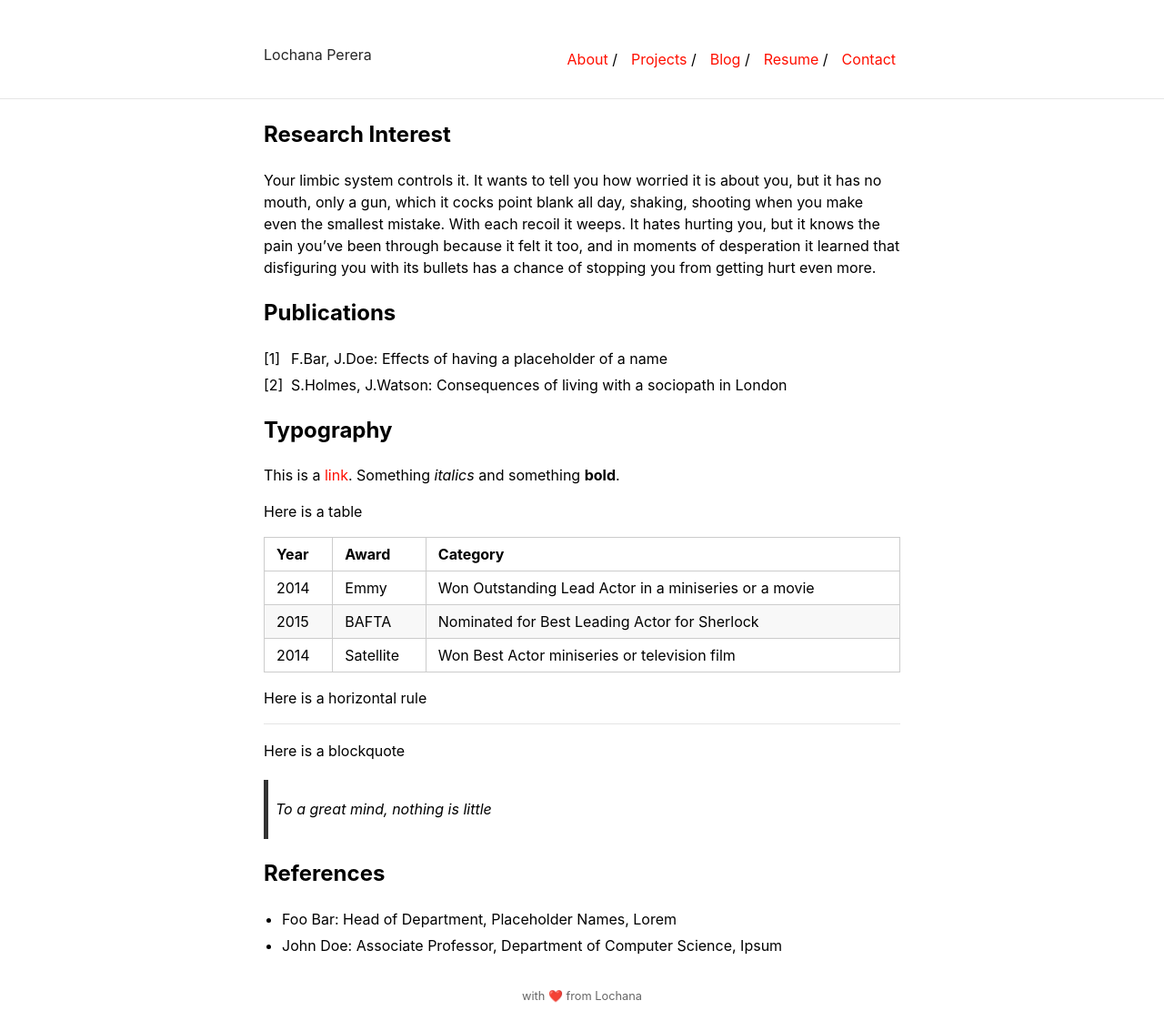
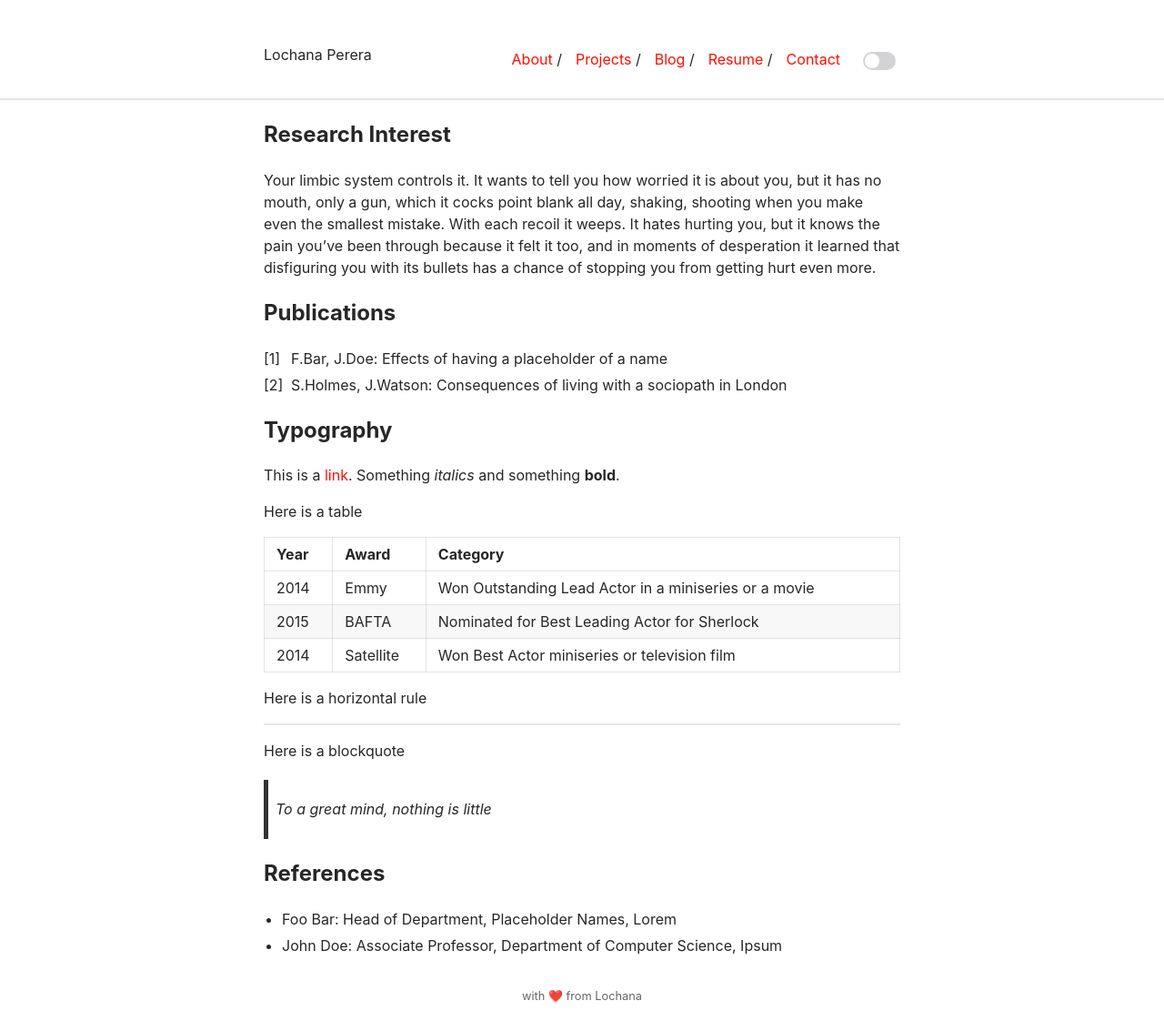
Before and after one commit to fivetwentythree/cv-blog, a Jekyll site: the page built from index.md, in a window 1280 px wide. Shown: the whole page at 91% size. Built offline with Jekyll 4.4.1, drawn with Linux system fonts in a browser that asks for light colours; our own code applies the rules of GitHub Pages for plain Markdown files.

Commit message:
added dark theme and a toggle button

```diff
--- a/_layouts/default.html
+++ b/_layouts/default.html
@@ -24,6 +24,7 @@
 
     <link rel="alternate" type="application/rss+xml" title="{{ site.title }} RSS" href="/feed.xml" />
     <link rel="stylesheet" href="{{ site.baseurl }}/css/main.css">
+    <script src="{{ site.baseurl }}/js/theme-toggle.js"></script>
     {% if site.favicon %}
         <link rel="icon" type="image/ico" href="{{ site.favicon_location }}">
         <link rel="shortcut-icon" type="image/ico" href="{{ site.favicon_location }}">
--- a/_sass/_style.scss
+++ b/_sass/_style.scss
@@ -1,11 +1,11 @@
 @import "vars";
 html{height:100%;margin:0;padding:0}
-body{margin:0;font-family:-apple-system,BlinkMacSystemFont,"Segoe UI",Roboto,Helvetica,Arial,sans-serif,"Apple Color Emoji","Segoe UI Emoji","Segoe UI Symbol";height:100%;text-rendering:optimizeLegibility;-webkit-font-smoothing:antialiased}
-a{text-decoration:none;color:$accent}
+body{margin:0;font-family:-apple-system,BlinkMacSystemFont,"Segoe UI",Roboto,Helvetica,Arial,sans-serif,"Apple Color Emoji","Segoe UI Emoji","Segoe UI Symbol";height:100%;text-rendering:optimizeLegibility;-webkit-font-smoothing:antialiased;background-color:var(--bg-color);color:var(--text-color)}
+a{text-decoration:none;color:var(--link-color)}
 a:hover{text-decoration:underline}
-hr{border:0;height:0;border-top:1px solid rgba(0,0,0,.1);border-bottom:1px solid rgba(255,255,255,.3)}
+hr{border:0;height:0;border-top:1px solid var(--border-color);border-bottom:1px solid var(--border-color)}
 
-#author-name{font-size:1em;color:#272727;display:inline-block}
+#author-name{font-size:1em;color:var(--text-color);display:inline-block}
 .navbar{padding:50px 0}
 .navbar-ul{display:inline-block;margin:0;padding:5px 0;margin-left:20px}
 .nav-list{list-style-type:none;margin:0 5px 0 10px}
--- a/_sass/tables.scss
+++ b/_sass/tables.scss
@@ -5,23 +5,23 @@ table {
     padding: 0;
 }
 table tr {
-    border-top: 1px solid #cccccc;
-    background-color: white;
+    border-top: 1px solid var(--border-color);
+    background-color: var(--bg-color);
     margin: 0;
     padding: 0;
 }
 table tr:nth-child(2n) {
-    background-color: #f8f8f8;
+    background-color: var(--code-bg);
 }
 table tr th {
     font-weight: bold;
-    border: 1px solid #cccccc;
+    border: 1px solid var(--border-color);
     text-align: left;
     margin: 0;
     padding: 6px 13px;
 }
 table tr td {
-    border: 1px solid #cccccc;
+    border: 1px solid var(--border-color);
     text-align: left;
     margin: 0;
     padding: 6px 13px;
--- a/_sass/vars.scss
+++ b/_sass/vars.scss
@@ -2,7 +2,29 @@
  * Customization Variables
  */
 
-$accent: #FF0F00;
+:root[data-theme="light"] {
+    --accent: #FF0F00;
+    --bg-color: #ffffff;
+    --text-color: #272727;
+    --link-color: var(--accent);
+    --border-color: rgba(0, 0, 0, 0.1);
+    --code-bg: #f8f8f8;
+}
+
+:root[data-theme="dark"] {
+    --accent: #FF6B6B;
+    --bg-color: #000000;
+    --text-color: #ffffff;
+    --link-color: var(--accent);
+    --border-color: rgba(255, 255, 255, 0.1);
+    --code-bg: #1a1a1a;
+}
+
+:root {
+    color-scheme: light dark;
+}
+
+$accent: var(--accent);
 $image-size: 85px;
 
 /*
--- /dev/null
+++ b/js/theme-toggle.js
@@ -0,0 +1,106 @@
+// Theme toggle functionality
+function initThemeToggle() {
+    // Check for saved user preference, first in localStorage, then in system setting
+    const savedTheme = localStorage.getItem('theme') || (window.matchMedia('(prefers-color-scheme: dark)').matches ? 'dark' : 'light');
+
+    // Add theme toggle button styles
+    const style = document.createElement('style');
+    style.textContent = `
+        .theme-toggle {
+            position: relative;
+            width: 36px;
+            height: 20px;
+            background: rgba(120, 120, 128, 0.32);
+            border-radius: 10px;
+            border: none;
+            cursor: pointer;
+            transition: background-color 0.3s;
+            -webkit-tap-highlight-color: transparent;
+            margin: 0 0 0 10px;
+            vertical-align: middle;
+            display: inline-flex;
+            align-items: center;
+        }
+
+        .theme-toggle::after {
+            content: '';
+            position: absolute;
+            left: 2px;
+            top: 2px;
+            width: 16px;
+            height: 16px;
+            background-color: #FFFFFF;
+            border-radius: 50%;
+            transition: transform 0.3s, background-color 0.3s;
+        }
+
+        .theme-toggle[aria-checked="true"] {
+            background: var(--accent);
+        }
+
+        .theme-toggle[aria-checked="true"]::after {
+            transform: translateX(16px);
+        }
+
+        @media (hover: hover) {
+            .theme-toggle:hover {
+                background: rgba(120, 120, 128, 0.42);
+            }
+
+            .theme-toggle[aria-checked="true"]:hover {
+                background: var(--accent);
+                opacity: 0.8;
+            }
+        }
+
+        .theme-toggle:active::after {
+            width: 20px;
+        }
+
+        .theme-toggle[aria-checked="true"]:active::after {
+            transform: translateX(12px);
+        }
+    `;
+    document.head.appendChild(style);
+
+    // Create and add the toggle button
+    const toggle = document.createElement('button');
+    toggle.className = 'theme-toggle';
+    toggle.setAttribute('role', 'switch');
+    toggle.setAttribute('aria-checked', savedTheme === 'dark' ? 'true' : 'false');
+    toggle.setAttribute('aria-label', 'Theme toggle');
+
+    // Add the toggle to the navigation
+    const navList = document.getElementById('navlist');
+    const toggleContainer = document.createElement('li');
+    toggleContainer.className = 'alignable pull-left nav-list';
+    toggleContainer.appendChild(toggle);
+    navList.appendChild(toggleContainer);
+
+    // Set initial theme
+    document.documentElement.setAttribute('data-theme', savedTheme);
+
+    // Toggle theme function
+    function toggleTheme() {
+        const currentTheme = document.documentElement.getAttribute('data-theme');
+        const newTheme = currentTheme === 'light' ? 'dark' : 'light';
+
+        document.documentElement.setAttribute('data-theme', newTheme);
+        toggle.setAttribute('aria-checked', newTheme === 'dark' ? 'true' : 'false');
+        localStorage.setItem('theme', newTheme);
+    }
+
+    // Add click event listener
+    toggle.addEventListener('click', toggleTheme);
+
+    // Listen for system theme changes
+    window.matchMedia('(prefers-color-scheme: dark)').addEventListener('change', e => {
+        if (!localStorage.getItem('theme')) {
+            document.documentElement.setAttribute('data-theme', e.matches ? 'dark' : 'light');
+            toggle.setAttribute('aria-checked', e.matches ? 'true' : 'false');
+        }
+    });
+}
+
+// Initialize theme toggle when DOM is loaded
+document.addEventListener('DOMContentLoaded', initThemeToggle);
```
